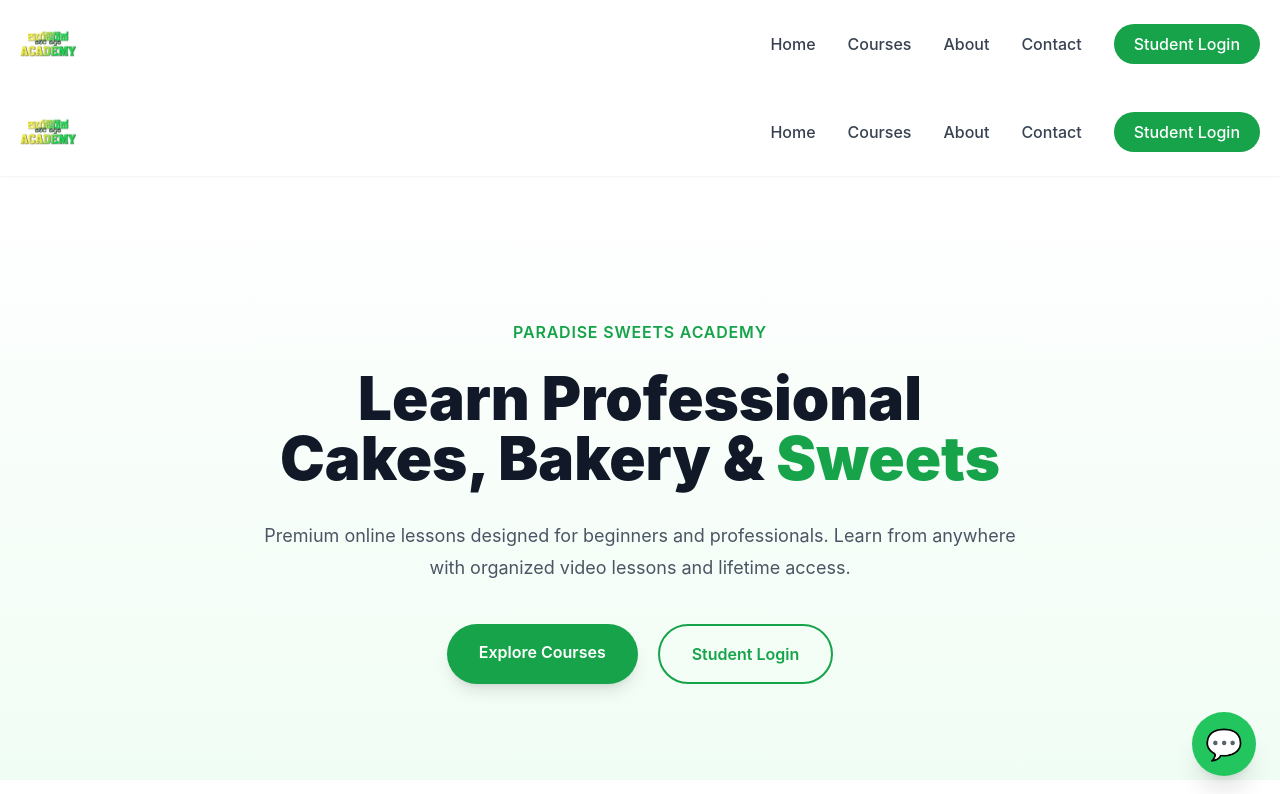
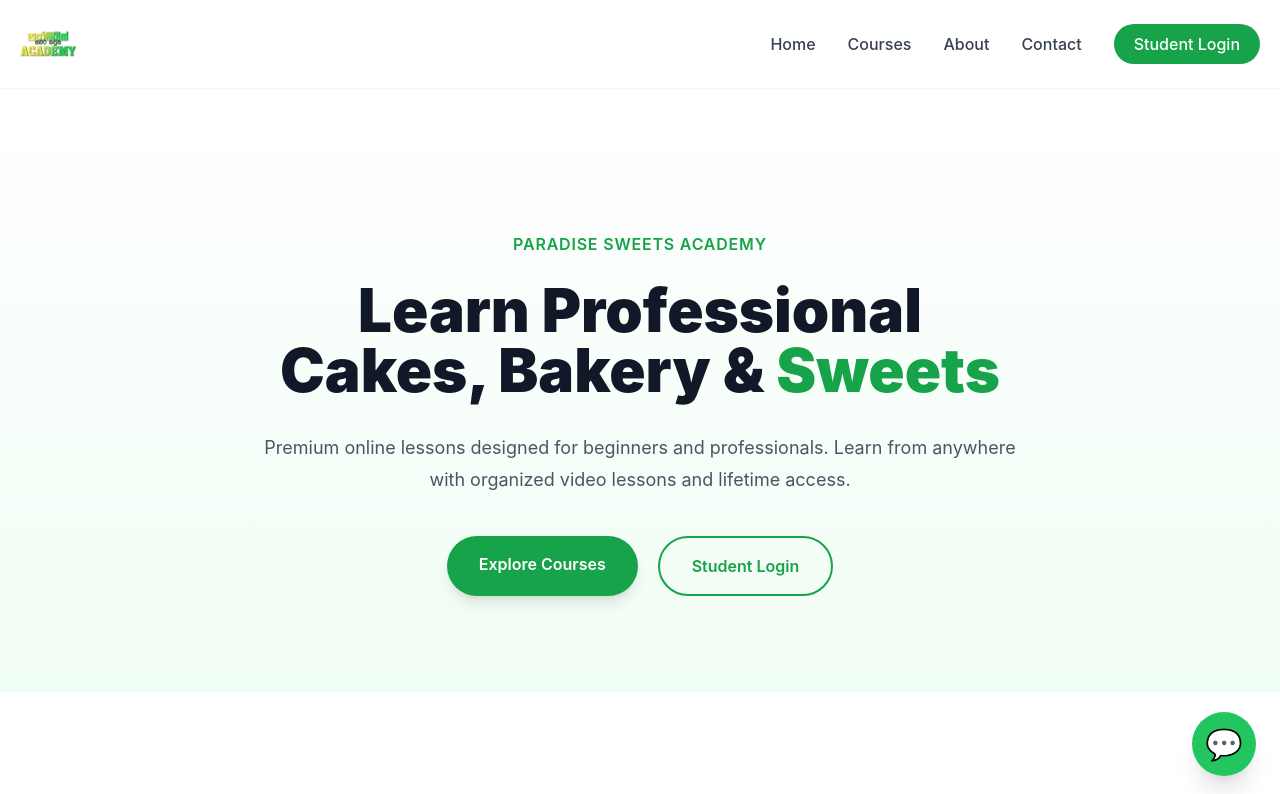
Before and after one commit to paradisesweethouseinfo/paradise-sweets-course-website-, a React (Vite) app: page / in a window 1280 px wide. Shown: the top 794 px of the page. Built offline with nearby package versions, Linux system fonts and the light colour scheme.

Commit message:
update website

```diff
--- a/src/pages/Courses.jsx
+++ b/src/pages/Courses.jsx
@@ -1,10 +1,9 @@
-import Navbar from "../components/Navbar";
 import { Link } from "react-router-dom";
 
 export default function Courses() {
   return (
     <>
-      <Navbar />
+
 
       <section className="bg-green-50 py-20">
         <div className="max-w-7xl mx-auto px-6">
--- a/src/pages/Home.jsx
+++ b/src/pages/Home.jsx
@@ -1,4 +1,3 @@
-import Navbar from "../components/Navbar";
 import Hero from "../components/Hero";
 import Courses from "../components/Courses";
 import WhyChoose from "../components/WhyChoose";
@@ -9,7 +8,7 @@
 
 <>
 
-<Navbar />
+
 
 <Hero />
 
```
